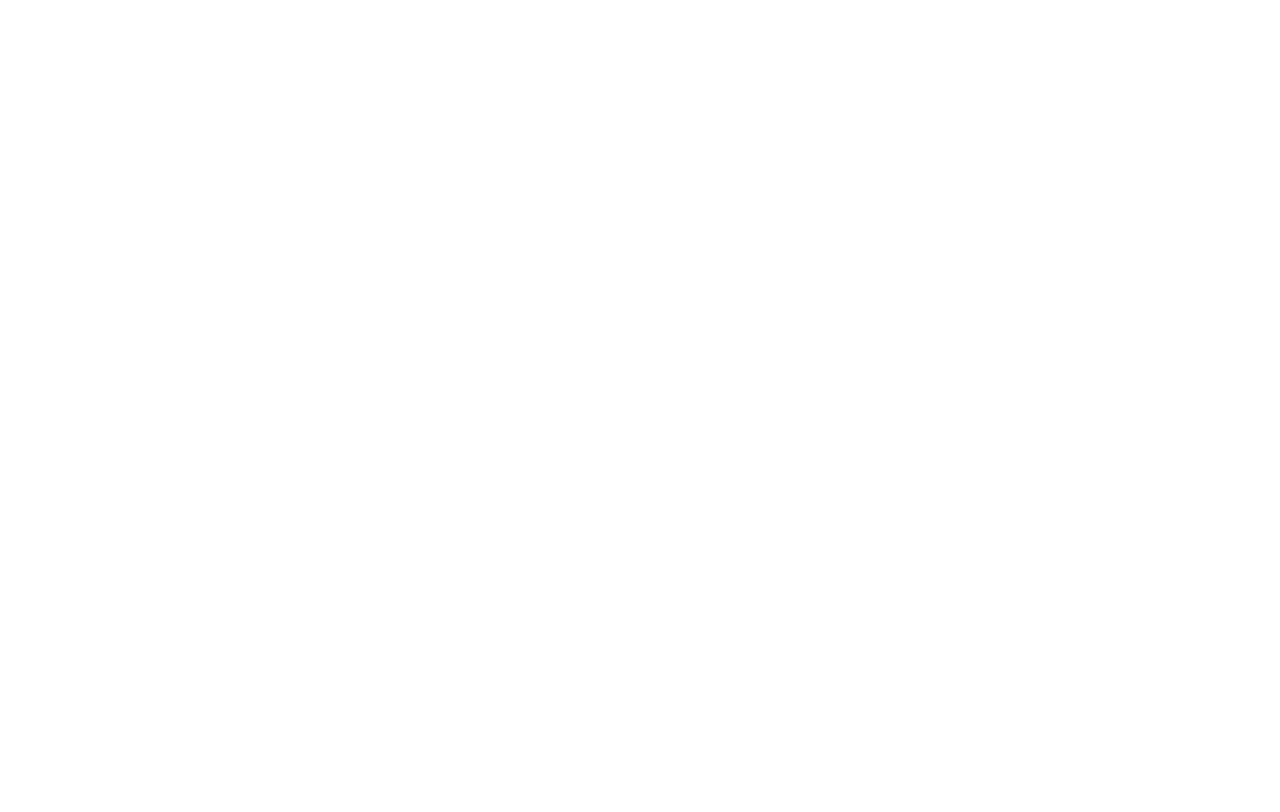
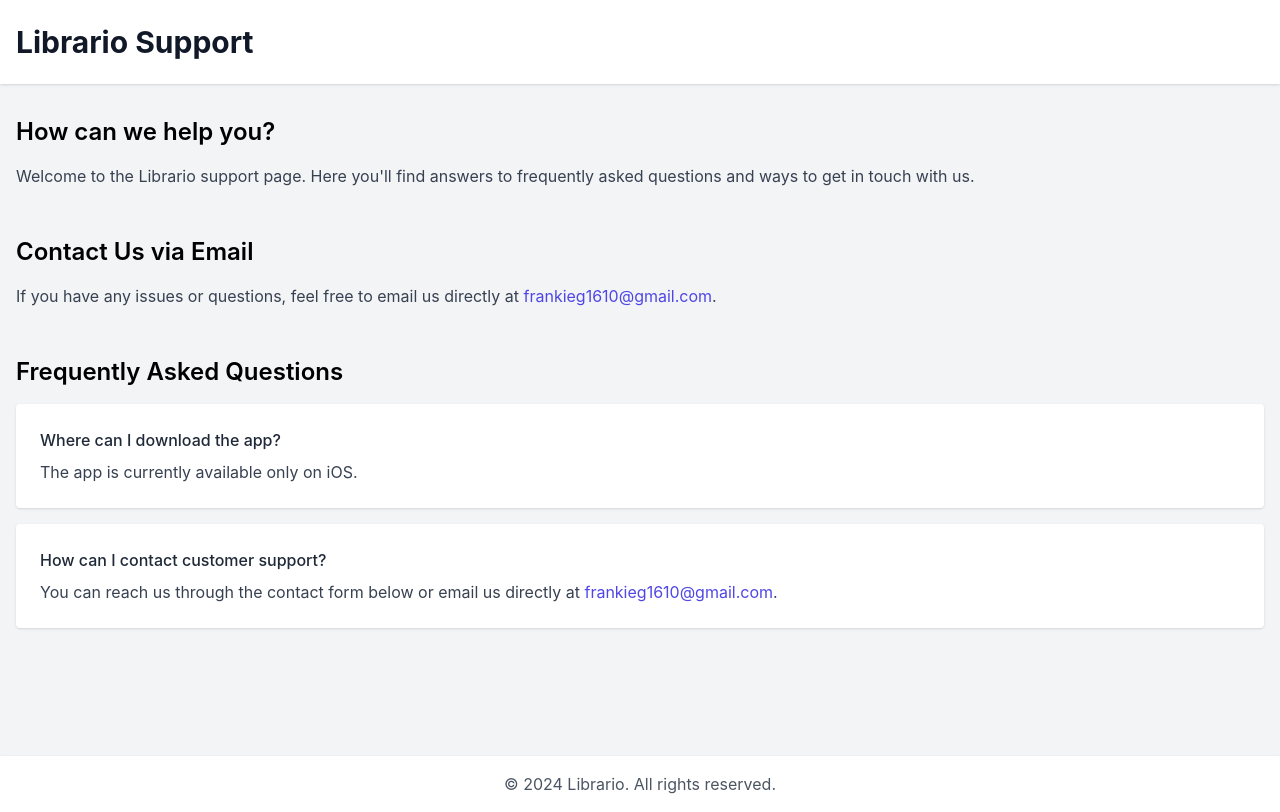
Before and after one commit to FrankGuglielmo/personal-website-v2, a React (Create React App) app: page /Librario/support in a window 1280 px wide. Before the commit this address had no page. Built offline with nearby package versions, Linux system fonts and the light colour scheme.

Commit message:
Added support page

```diff
--- a/package.json
+++ b/package.json
@@ -9,6 +9,7 @@
     "@vercel/analytics": "^1.2.2",
     "@vercel/speed-insights": "^1.0.10",
     "d3": "^7.8.5",
+    "emailjs-com": "^3.2.0",
     "matter-js": "^0.19.0",
     "next": "^14.2.1",
     "next.js": "^1.0.3",
--- a/src/App.js
+++ b/src/App.js
@@ -10,6 +10,7 @@
 // import Footer from './components/Footer';
 import { ProjectData } from './data/projectsData';
 import { Analytics } from "@vercel/analytics/react"
+import SupportPage from './components/LibrarioSupport';
 
 const App = () => {
 
@@ -55,6 +56,10 @@
           <DetailedProject />
         } />
 
+        <Route path="/Librario/support" element={
+          <SupportPage />
+        } />
+
       </Routes>
     </Router>
 
--- /dev/null
+++ b/src/components/LibrarioSupport.js
@@ -0,0 +1,71 @@
+// SupportPage.jsx
+import React from 'react';
+
+const SupportPage = () => {
+  return (
+    <div className="min-h-screen bg-gray-100">
+      {/* Header */}
+      <header className="bg-white shadow">
+        <div className="container mx-auto py-6 px-4">
+          <h1 className="text-3xl font-bold text-gray-900">Librario Support</h1>
+        </div>
+      </header>
+
+      {/* Main Content */}
+      <main className="container mx-auto px-4 py-8">
+        {/* Introduction */}
+        <section className="mb-12">
+          <h2 className="text-2xl font-semibold mb-4">How can we help you?</h2>
+          <p className="text-gray-700">
+            Welcome to the Librario support page. Here you'll find answers to frequently asked questions and ways to get in touch with us.
+          </p>
+        </section>
+
+        {/* New Email Section */}
+        <section className="mb-12">
+          <h2 className="text-2xl font-semibold mb-4">Contact Us via Email</h2>
+          <p className="text-gray-700">
+            If you have any issues or questions, feel free to email us directly at{' '}
+            <a href="mailto:frankieg1610@gmail.com" className="text-indigo-600">
+              frankieg1610@gmail.com
+            </a>.
+          </p>
+        </section>
+
+        {/* FAQ Section */}
+        <section className="mb-12">
+          <h2 className="text-2xl font-semibold mb-4">Frequently Asked Questions</h2>
+          <div className="space-y-4">
+            {/* FAQ Item */}
+            <div className="bg-white p-6 rounded shadow">
+              <h3 className="font-medium text-gray-800">Where can I download the app?</h3>
+              <p className="text-gray-700 mt-2">
+                The app is currently available only on iOS.
+              </p>
+            </div>
+
+            {/* Add more FAQs as needed */}
+            <div className="bg-white p-6 rounded shadow">
+              <h3 className="font-medium text-gray-800">How can I contact customer support?</h3>
+              <p className="text-gray-700 mt-2">
+                You can reach us through the contact form below or email us directly at{' '}
+                <a href="mailto:frankieg1610@gmail.com" className="text-indigo-600">
+                  frankieg1610@gmail.com
+                </a>.
+              </p>
+            </div>
+          </div>
+        </section>
+      </main>
+
+      {/* Footer */}
+      <footer className="bg-white shadow mt-12">
+        <div className="container mx-auto py-4 px-4 text-center text-gray-600">
+          &copy; {new Date().getFullYear()} Librario. All rights reserved.
+        </div>
+      </footer>
+    </div>
+  );
+};
+
+export default SupportPage;
```
Also changed, not shown: 2 other files (tests, documents, lock files or other folders).
